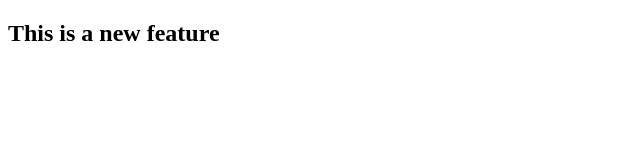
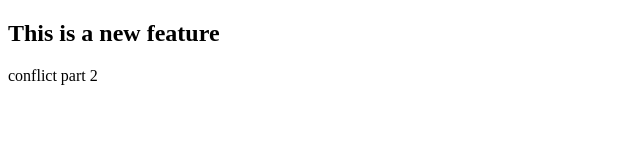
Before and after one commit to ChidinmaMmahi/git-tutorial3, a plain HTML site: page feature.html in a window 1280 px wide. Shown: the whole page, without its empty margins (0-640 px from the left). Drawn offline with Linux system fonts and the light colour scheme.

Commit message:
conflict 2

```diff
--- a/feature.html
+++ b/feature.html
@@ -7,6 +7,6 @@
   </head>
   <body>
     <h2>This is a new feature</h2>
-    <p></p>
+    <p>conflict part 2</p>
   </body>
 </html>
```
